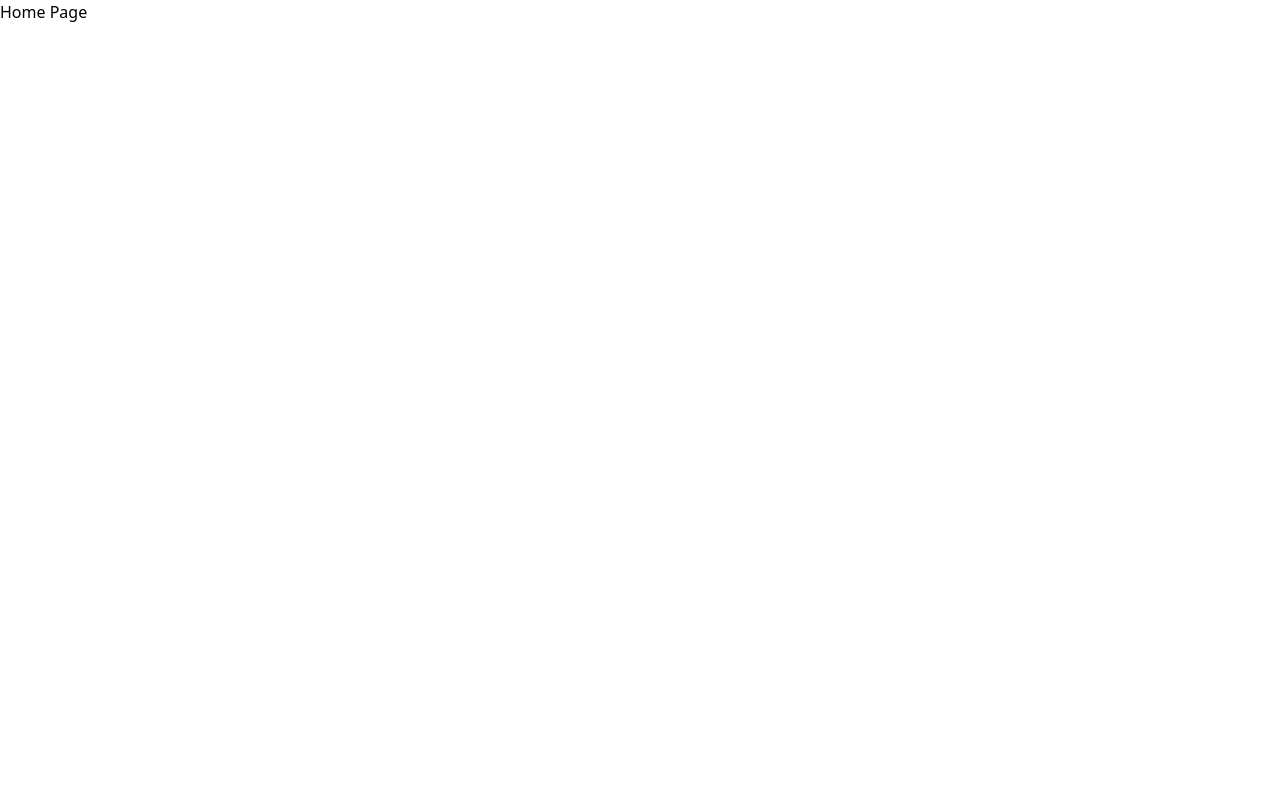
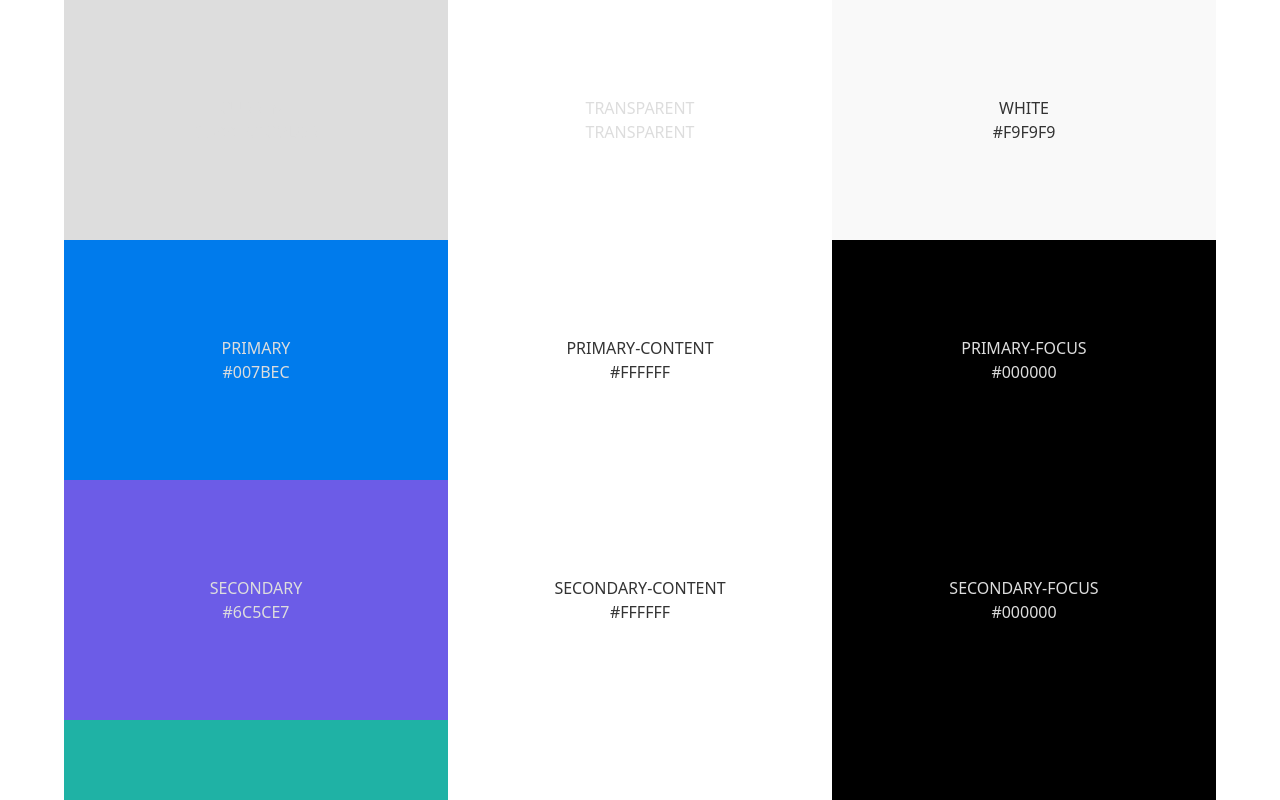
Before and after one commit to reza-salemi/learning-website, a Next.js app: page / in a window 1280 px wide. Shown: the top 800 px of the page. Built offline with nearby package versions, Linux system fonts and the light colour scheme.

Commit message:
build: config colors theme and create colors component

```diff
--- /dev/null
+++ b/app/_components/colors/index.tsx
@@ -0,0 +1,27 @@
+"use client";
+import { tailwindColors } from "@/tailwind.config";
+import { colord } from "colord";
+
+const getTextColor = (backgroundColor: string): string =>
+  colord(backgroundColor).isDark() ? "#ddd" : "#333";
+
+export const Colors: React.FC = () => (
+  <div className="flex flex-wrap justify-center" dir="ltr">
+    {Object.entries(tailwindColors).map(([name, color]) => (
+      <ColorBox key={name} name={name} color={color} />
+    ))}
+  </div>
+);
+
+export const ColorBox: React.FC<{ name: string; color: string }> = ({
+  name,
+  color,
+}) => (
+  <div
+    className="w-96 h-60 flex flex-col items-center justify-center text-center uppercase"
+    style={{ backgroundColor: color, color: getTextColor(color) }}
+  >
+    <span>{name}</span>
+    <span>{color}</span>
+  </div>
+);
--- a/app/page.tsx
+++ b/app/page.tsx
@@ -1,3 +1,9 @@
+import { Colors } from "./_components/colors";
+
 export default function Home() {
-  return <main className="">Home Page</main>;
+  return (
+    <main className="">
+      <Colors />
+    </main>
+  );
 }
--- a/tailwind.config.ts
+++ b/tailwind.config.ts
@@ -1,12 +1,56 @@
+import { colord, extend } from "colord";
+import mixPlugin from "colord/plugins/mix";
 import type { Config } from "tailwindcss";
 
+extend([mixPlugin]);
+
+const generateDarkenColorFrom = (color: string, percentage = 0.7): string =>
+  colord(color).darken(percentage).toHex();
+
+const generateForegroundColorFrom = (color: string, percentage = 0.8): string =>
+  colord(color)
+    .mix(colord(color).isDark() ? "white" : "black", percentage)
+    .toHex();
+
+export const tailwindColors: { [key: string]: string } = {
+  current: "currentColor",
+  transparent: "transparent",
+  white: "#F9F9F9",
+  primary: "#007BEC",
+  "primary-content": "#FFFFFF",
+  "primary-focus": generateDarkenColorFrom("#007BEC"),
+  secondary: "#6c5ce7",
+  "secondary-content": "#FFFFFF",
+  "secondary-focus": generateDarkenColorFrom("#6c5ce7"),
+  accent: "#1FB2A5",
+  "accent-content": "#FFFFFF",
+  "accent-focus": generateDarkenColorFrom("#1FB2A5"),
+  neutral: "#2a323c",
+  "neutral-content": generateForegroundColorFrom("#FFFFFF"),
+  "neutral-focus": generateDarkenColorFrom("#2a323c", 0.03),
+  "base-25": "#353d47",
+  "base-50": "#2a323c",
+  "base-75": "#20272e",
+  "base-100": "#1d232a",
+  "base-200": "#191e24",
+  "base-300": "#15191e",
+  "base-content": "#A6ADBB",
+  info: "#3abff8",
+  "info-content": generateForegroundColorFrom("#3abff8"),
+  success: "#36d399",
+  "success-content": generateForegroundColorFrom("#36d399"),
+  warning: "#fbbd23",
+  "warning-content": generateForegroundColorFrom("#fbbd23"),
+  error: "#f87272",
+  "error-content": generateForegroundColorFrom("#f87272"),
+  "gradient-first": "#34eaa0",
+  "gradient-second": "#0fa2e9",
+};
+
 const config: Config = {
-  content: [
-    "./pages/**/*.{js,ts,jsx,tsx,mdx}",
-    "./components/**/*.{js,ts,jsx,tsx,mdx}",
-    "./app/**/*.{js,ts,jsx,tsx,mdx}",
-  ],
+  content: ["./app/**/*.{js,ts,jsx,tsx,mdx}"],
   theme: {
+    colors: tailwindColors,
     extend: {},
   },
   plugins: [],
```
Also changed, not shown: package.json (+6 -5 lines), 1 other file (tests, documents, lock files or other folders).
